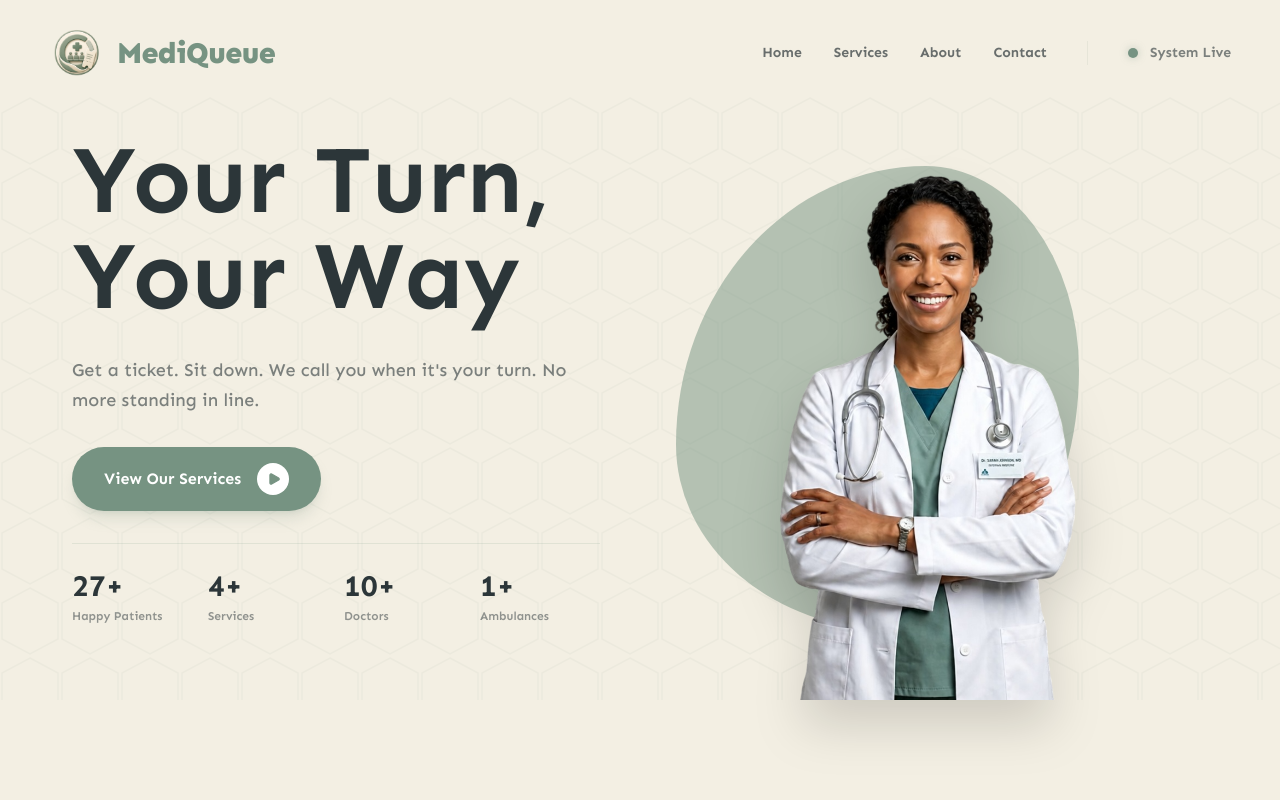
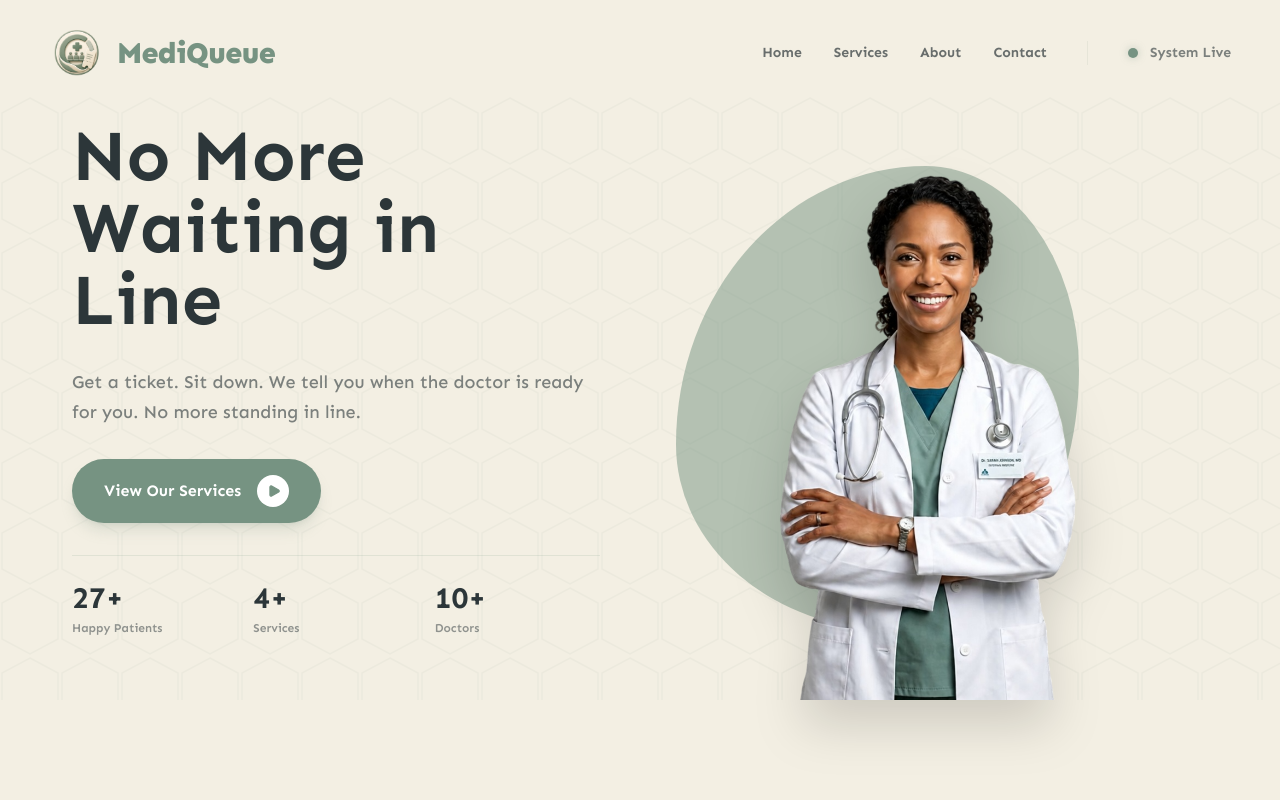
Before and after one commit to utujesandrine456/Hospital_Queue_System, a Next.js app: page / in a window 1280 px wide. Shown: the top 800 px of the page. Built offline with nearby package versions, Linux system fonts and the light colour scheme.

Commit message:
updated landing page

```diff
--- a/app/layout.tsx
+++ b/app/layout.tsx
@@ -16,9 +16,9 @@ export const metadata: Metadata = {
   themeColor: "#769382",
   viewport: "width=device-width, initial-scale=1, maximum-scale=1",
   icons: {
-    icon: '/logo-image.png',
-    apple: '/logo-image.png',
-    shortcut: "/logo-image.png",
+    icon: '/images/logo-image.png',
+    apple: '/images/logo-image.png',
+    shortcut: '/images/logo-image.png',
   },
   appleWebApp: {
     capable: true,
--- a/components/home/HeroSection.tsx
+++ b/components/home/HeroSection.tsx
@@ -23,9 +23,9 @@ export function HeroSection() {
                             initial={{ opacity: 0, y: 20 }}
                             animate={{ opacity: 1, y: 0 }}
                             transition={{ duration: 0.8, ease: "circOut" }}
-                            className="text-4xl lg:text-8xl font-bold text-[#2C3639]"
+                            className="text-4xl lg:text-7xl font-bold text-[#2C3639]"
                         >
-                            Your Turn, Your Way
+                            No More Waiting in Line
                         </motion.h1>
 
                         <motion.p
@@ -34,7 +34,7 @@ export function HeroSection() {
                             transition={{ duration: 0.8, delay: 0.1, ease: "circOut" }}
                             className="text-lg text-[#2C3639]/60 font-medium max-w-xl leading-relaxed"
                         >
-                            Get a ticket. Sit down. We call you when it's your turn. No more standing in line.
+                            Get a ticket. Sit down. We tell you when the doctor is ready for you. No more standing in line.
                         </motion.p>
 
                         <motion.div
@@ -57,13 +57,12 @@ export function HeroSection() {
                             initial={{ opacity: 0, y: 20 }}
                             animate={{ opacity: 1, y: 0 }}
                             transition={{ duration: 0.8, delay: 0.5 }}
-                            className="grid grid-cols-4 gap-4 pt-6 border-t border-[#769382]/15"
+                            className="grid grid-cols-3 gap-4 pt-6 border-t border-[#769382]/15"
                         >
                             {[
                                 { value: '27+', label: 'Happy Patients' },
                                 { value: '4+', label: 'Services' },
                                 { value: '10+', label: 'Doctors' },
-                                { value: '1+', label: 'Ambulances' },
                             ].map((stat) => (
                                 <div key={stat.label} className="cursor-pointer flex flex-col group">
                                     <span className="text-3xl font-bold text-[#2C3639] group-hover:text-[#769382] transition-colors">
--- a/components/queue/ServiceSelector.tsx
+++ b/components/queue/ServiceSelector.tsx
@@ -229,7 +229,7 @@ export function ServiceSelector() {
                     onChange={e => setPatientName(e.target.value)}
                     onKeyDown={e => e.key === 'Enter' && handleGenerateTicket()}
                     placeholder="e.g. John Doe"
-                    className="w-full px-5 py-4 rounded-xl bg-[#ffffff] text-[#2C3639] border border-transparent focus:border-sage focus:ring-4 focus:ring-sage/10 outline-none transition-all font-medium placeholder:text-sage/40"
+                    className="w-full px-5 py-4  rounded-lg bg-[#ffffff] text-[#2C3639] border border-sage/60 focus:border-sage focus:ring-4 focus:ring-sage/10 outline-none transition-all font-medium placeholder:text-sage/40"
                     autoFocus
                   />
                 </div>
@@ -238,19 +238,23 @@ export function ServiceSelector() {
                   onClick={handleGenerateTicket}
                   disabled={isGenerating || !patientName.trim()}
                   className={cn(
-                    'w-full group relative px-8 py-5 bg-[#2C3639] text-cream rounded-xl font-bold text-lg transition-all shadow-xl hover:bg-sage active:scale-[0.98] disabled:opacity-70 disabled:pointer-events-none'
+                    'cursor-pointer w-full group relative px-8 py-4 bg-sage text-cream rounded-lg font-bold text-lg transition-all shadow-xl hover:bg-sage active:scale-[0.98] disabled:opacity-70 disabled:pointer-events-none'
                   )}
                 >
                   <div className="cursor-pointer flex items-center justify-center gap-3">
                     {isGenerating ? (
                       <>
-                        <Loader2 className="animate-spin" size={24} />
-                        <span>Preparing Care...</span>
+                        <div className="cursor-pointer flex items-center gap-2">
+                          <Loader2 className="animate-spin" size={24} />
+                          <span>Preparing Care...</span>
+                        </div>
                       </>
                     ) : (
                       <>
-                        <span>Generate Ticket</span>
-                        <ArrowRight className="group-hover:translate-x-1 transition-transform" size={20} />
+                        <div className="cursor-pointer flex items-center gap-2">
+                          <span>Generate Ticket</span>
+                          <ArrowRight className="cursor-pointer group-hover:translate-x-1 transition-transform" size={20} />
+                        </div>
                       </>
                     )}
                   </div>
```
